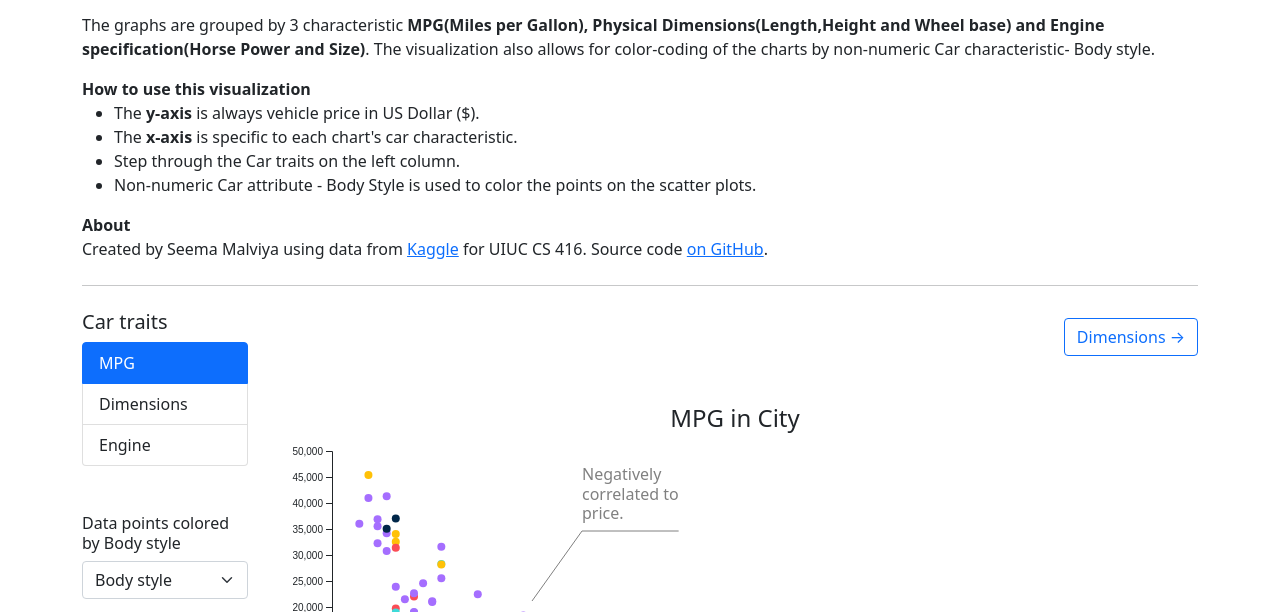
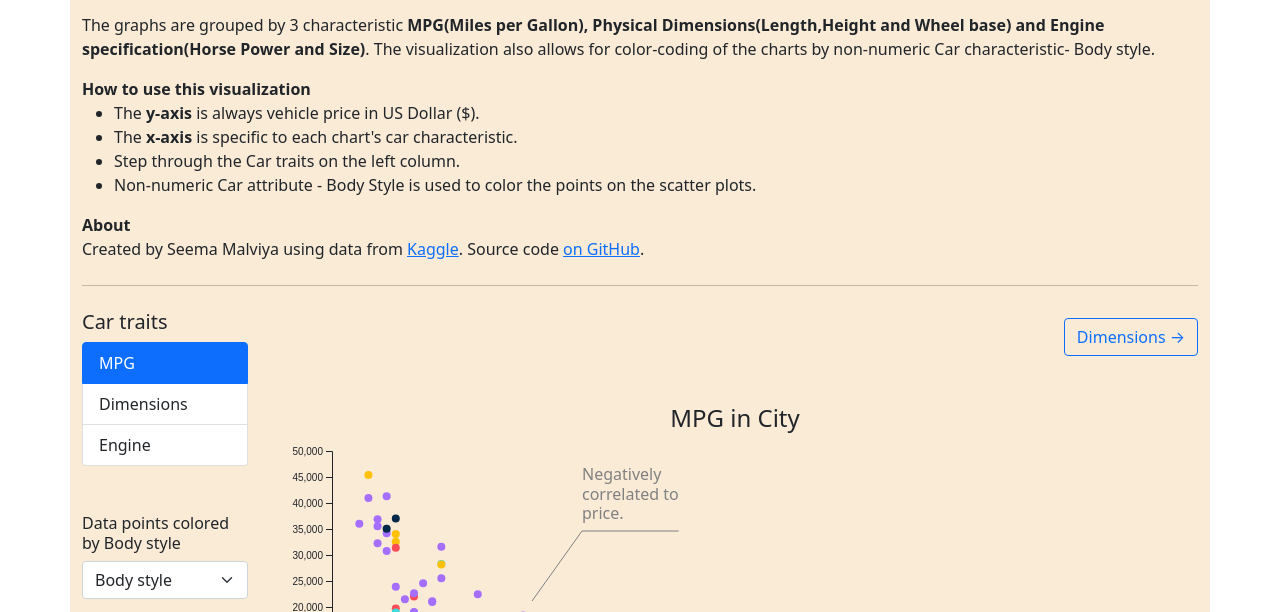
Before and after one commit to seemamalviya/seemamalviya.github.io, a plain HTML site: page index.html in a window 1280 px wide. Shown: the part 137-749 px from the top of the page. Drawn offline with Linux system fonts and the light colour scheme.

Commit message:
Update index.html

```diff
--- a/index.html
+++ b/index.html
@@ -24,7 +24,7 @@
 </head>
 
 <body>
-  <div class="container my-5">
+  <div class="container my-5" style="background-color: antiquewhite;">
     <div>
       <h2>How car characteristic affects the sale price?</h2>
       <p class="mt-4">
@@ -44,8 +44,8 @@
       <b>About</b>
       <p>
         Created by Seema Malviya using data from <a
-          href="https://www.kaggle.com/goyalshalini93/car-data">Kaggle</a> for UIUC CS 416. Source code <a
-          href="https://github.com/seemamalviya/CS416-DataViz">on GitHub</a>.
+          href="https://www.kaggle.com/goyalshalini93/car-data">Kaggle</a>. Source code <a
+          href="https://github.com/seemamalviya/seemamalviya.github.io">on GitHub</a>.
       </p>
     </div>
     <hr class="my-4">
```
